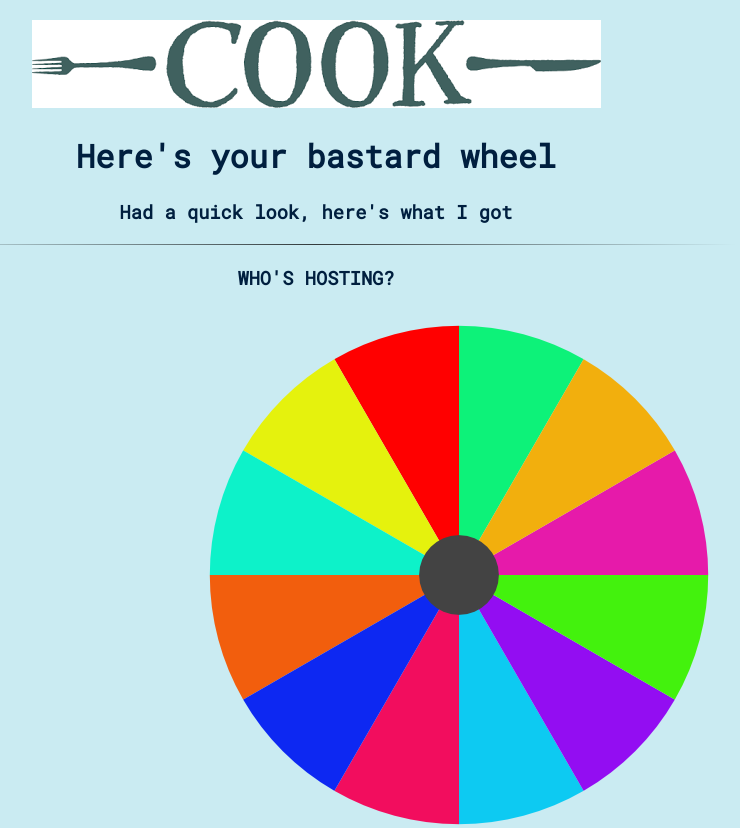
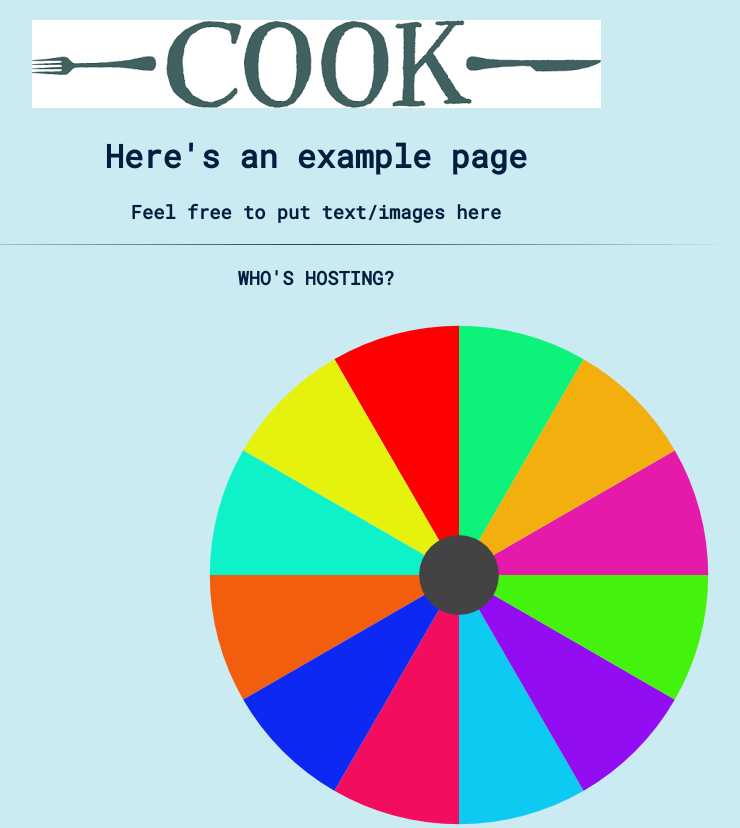
Before and after one commit to RuddyGoodProductions/ruddygoodproductions.github.io, a plain HTML site: page index.html in a window 1280 px wide. Shown: the top 828 px of the page, without its empty margins (324-1064 px from the left). Drawn offline with Linux system fonts and the light colour scheme.

Commit message:
Update index.html

```diff
--- a/index.html
+++ b/index.html
@@ -11,8 +11,8 @@
 	<div class="container">
 		<div class="intro">
 			<img src="images/logo.png"/>
-			<h1>Here's your bastard wheel</h1>
-			<h3>Had a quick look, here's what I got</h3>
+			<h1>Here's an example page</h1>
+			<h3>Feel free to put text/images here</h3>
 		</div>
 
 		<hr/>
```
